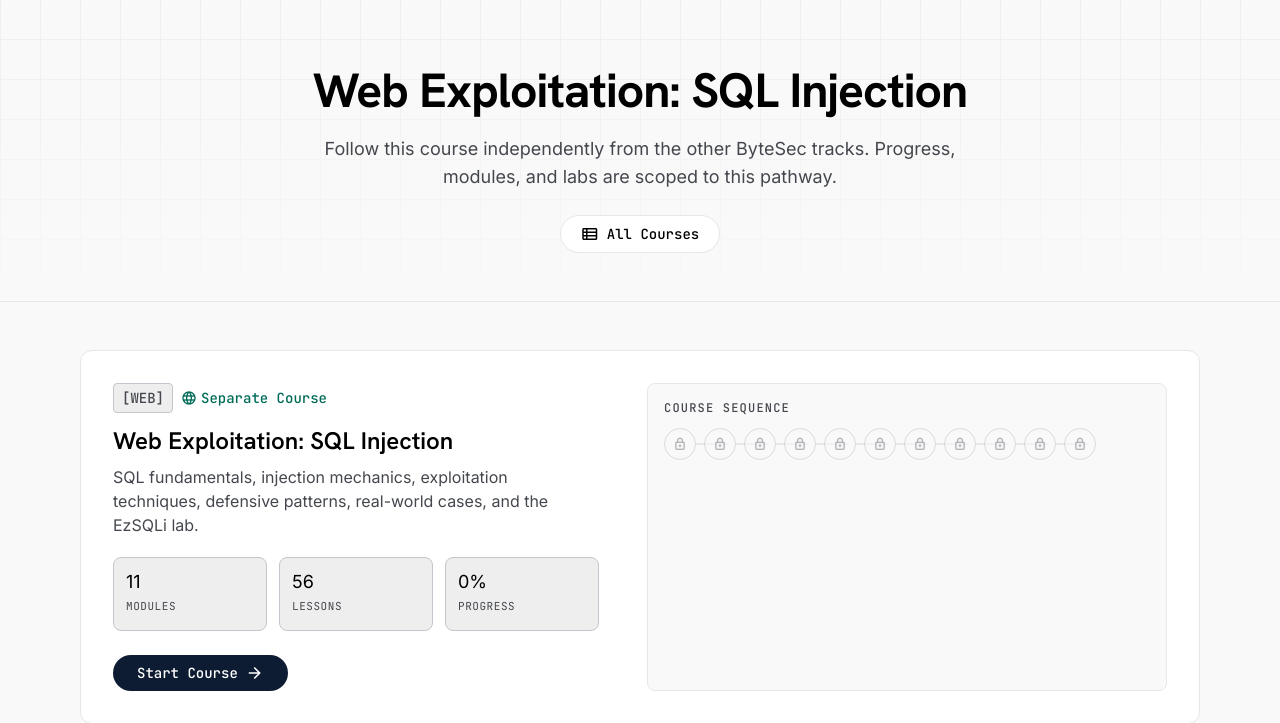
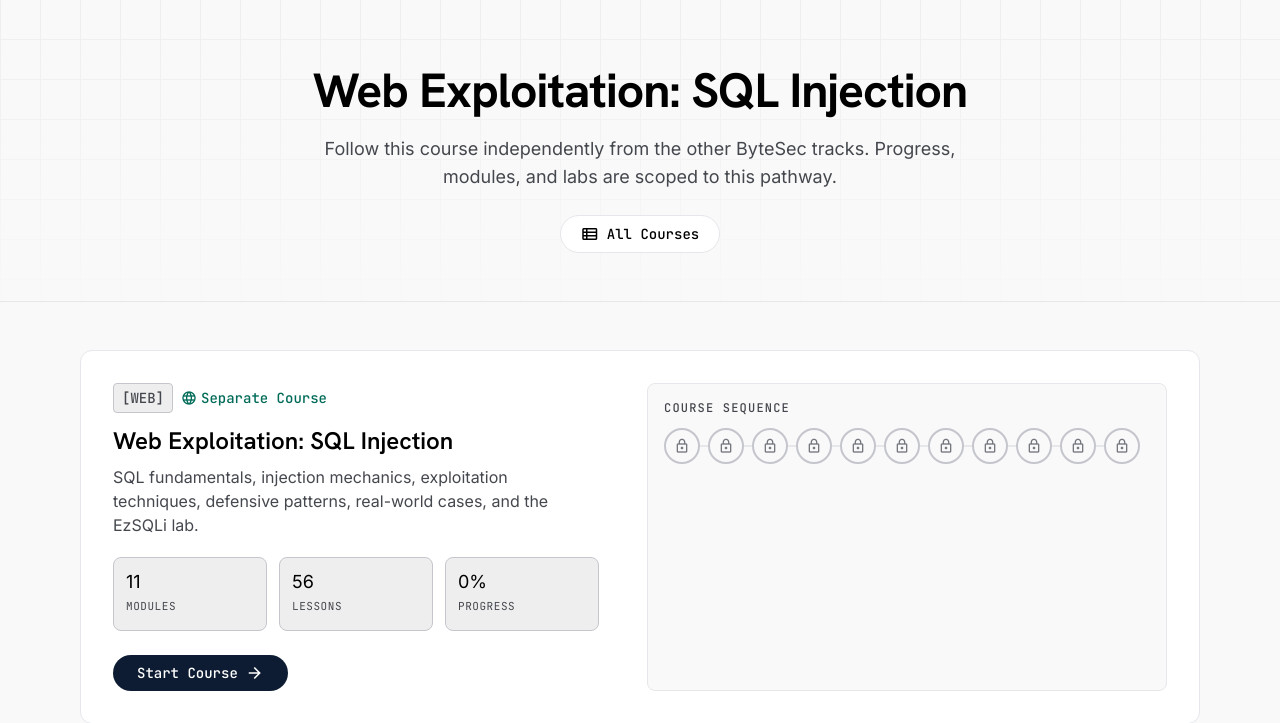
Before and after one commit to MoreMorePwn/ByteSec, a Flask app: page /course/web in a window 1280 px wide. Shown: the part 65-788 px from the top of the page. Run offline with Flask 3, Linux system fonts and the light colour scheme; a user stored in the database is signed in; data comes from the database, SQL or seed files in the repository; some libraries are stand-ins or nearby versions.

Commit message:
fix: course sequence visibility — larger circles, remove opacity, compact connector

```diff
--- a/bytesec/templates/base.html
+++ b/bytesec/templates/base.html
@@ -327,7 +327,7 @@
       position: absolute;
       top: 50%;
       left: 100%;
-      width: 2rem;
+      width: 0.625rem;
       height: 2px;
       background-color: #E5E7EB;
       transform: translateY(-50%);
--- a/bytesec/templates/course.html
+++ b/bytesec/templates/course.html
@@ -75,23 +75,23 @@
 
       {% if selected_course %}
       <!-- Node Visualizer -->
-      <div class="min-w-0 flex-1 bg-surface rounded-lg border border-border-muted p-4 flex flex-col overflow-x-auto">
+      <div class="min-w-0 flex-1 bg-surface rounded-lg border border-border-muted p-4 flex flex-col">
         <h3 class="font-label-mono text-label-mono text-on-surface-variant mb-2 uppercase tracking-widest text-xs">Course Sequence</h3>
-        <div class="flex items-center relative py-1">
+        <div class="flex items-center relative py-1 overflow-x-auto">
           {% for mod in track.modules %}
           {% set progress = mod_progress[mod.id] %}
-          <div class="node-connector {{ 'completed' if progress.pct >= 100 else '' }} relative flex flex-col items-center group cursor-pointer z-10 w-8 {{ 'mr-2' if not loop.last else '' }} flex-shrink-0" title="{{ mod.title }}">
+          <div class="node-connector {{ 'completed' if progress.pct >= 100 else '' }} relative flex flex-col items-center group cursor-pointer z-10 w-9 {{ 'mr-2' if not loop.last else '' }} flex-shrink-0" title="{{ mod.title }}">
             {% if progress.pct >= 100 %}
-            <div class="w-8 h-8 rounded-full border border-secondary bg-surface flex items-center justify-center text-secondary transition-transform group-hover:scale-110">
-              <span class="material-symbols-outlined font-bold" style="font-size:14px">check</span>
+            <div class="w-9 h-9 rounded-full border-2 border-secondary bg-surface flex items-center justify-center text-secondary transition-transform group-hover:scale-110">
+              <span class="material-symbols-outlined font-bold" style="font-size:16px">check</span>
             </div>
             {% elif progress.pct > 0 %}
-            <div class="w-8 h-8 rounded-full border border-secondary bg-secondary-container flex items-center justify-center text-on-secondary-container transition-transform group-hover:scale-110">
-              <span class="material-symbols-outlined font-bold" style="font-size:14px;font-variation-settings:'FILL' 1">terminal</span>
+            <div class="w-9 h-9 rounded-full border-2 border-secondary bg-secondary-container flex items-center justify-center text-on-secondary-container transition-transform group-hover:scale-110">
+              <span class="material-symbols-outlined font-bold" style="font-size:16px;font-variation-settings:'FILL' 1">terminal</span>
             </div>
             {% else %}
-            <div class="w-8 h-8 rounded-full border border-outline-variant bg-surface flex items-center justify-center text-outline opacity-60">
-              <span class="material-symbols-outlined" style="font-size:14px">lock</span>
+            <div class="w-9 h-9 rounded-full border-2 border-outline-variant bg-surface flex items-center justify-center text-outline">
+              <span class="material-symbols-outlined" style="font-size:16px">lock</span>
             </div>
             {% endif %}
           </div>
```
